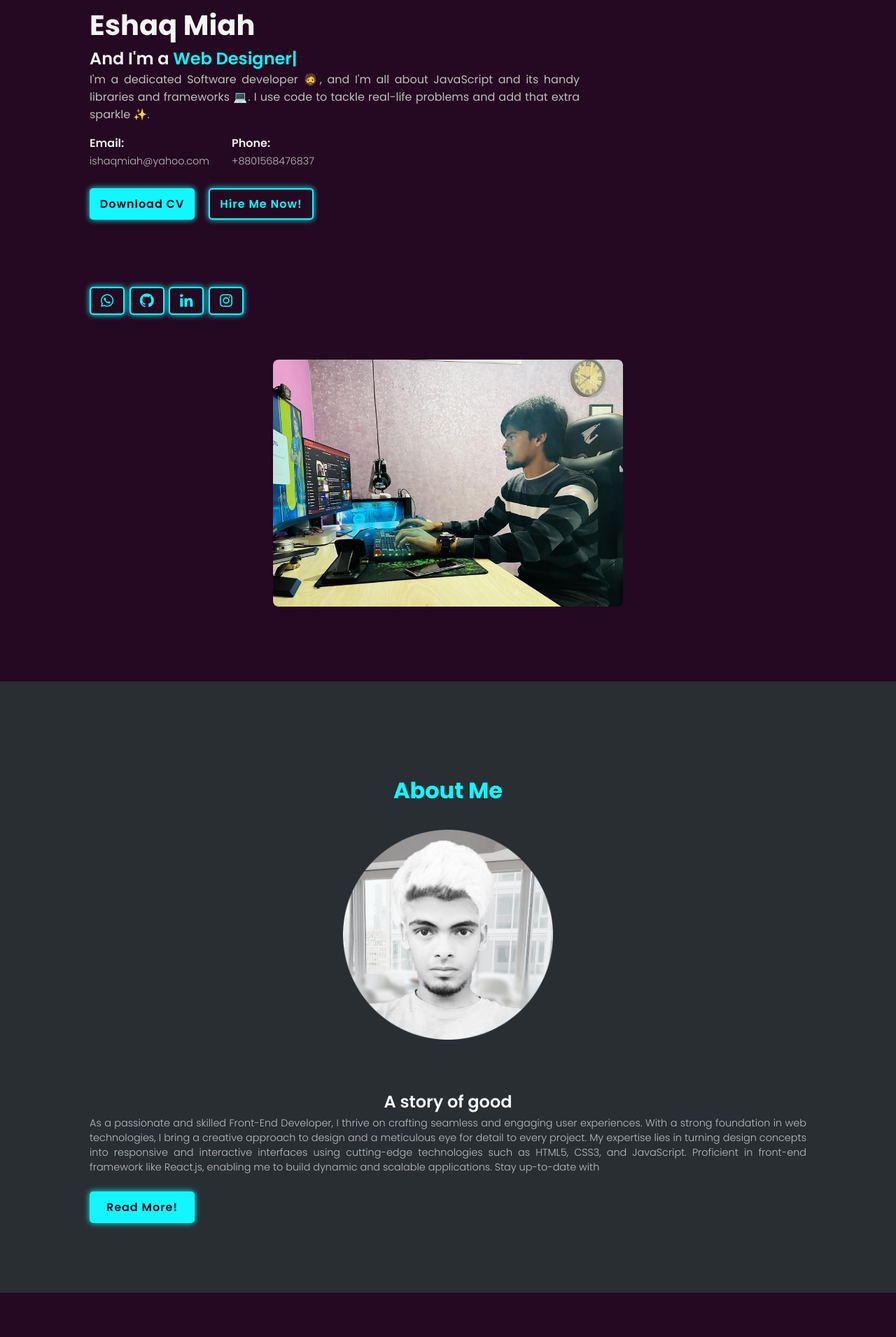
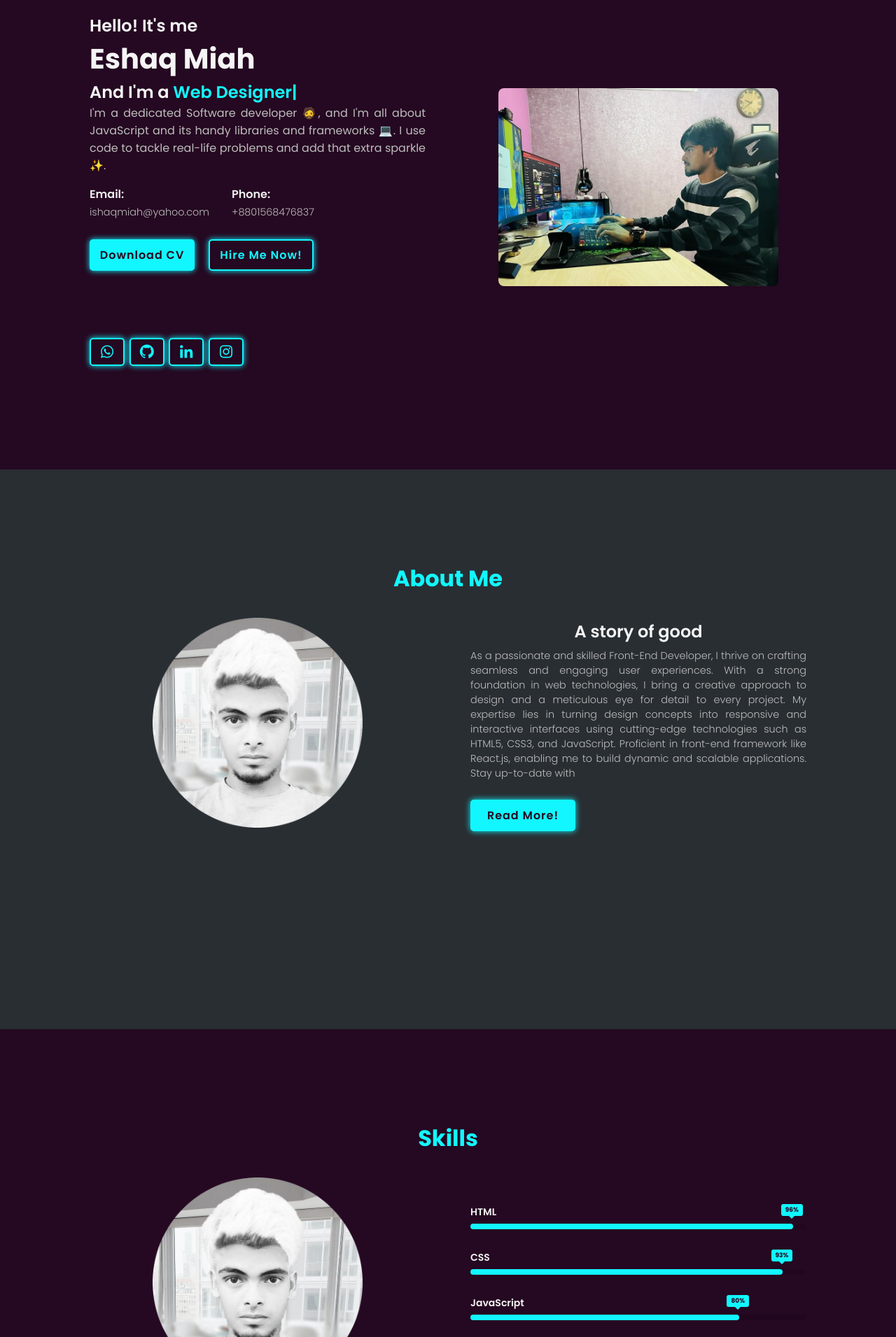
Before and after one commit to hiiipercy/hira, a React (Create React App) app: page / in a window 1280 px wide. Shown: the part 129-2040 px from the top of the page at 70% size. Built offline with nearby package versions, Linux system fonts and the light colour scheme.

Commit message:
Add files via upload

```diff
--- a/src/Style.css
+++ b/src/Style.css
@@ -919,89 +919,9 @@ span{
 
 
 
-@media (max-width:2560px){
-  header{
-    padding: 20px 15%;
-  }
-  .home{
-  padding: 100px 15%;
-  min-height: 100vh;
-  height: 100%;
-  width: 100%;
-  display: grid;
-  grid-template-columns: repeat(auto-fill , minmax(800px , 1fr));
-  gap: 4rem;
-  justify-content: space-between;
-  align-items: center;
-}
-.home-content {
-  max-width: 700px;
-  width: 100%;
-}
-.image-box img{
-  border-radius: 8px;
-  height: auto;
-  max-width:500px;
-  align-items: center;
-  width: 100%;
-}
-.bio_left img{
-  height: auto;
-  width: auto;
-  max-width:400px;
-  text-align: center;
-}
-.about{
-  padding: 100px 15%;
-}
-.about-body{
-  display: grid;
-  grid-template-columns: repeat(auto-fill , minmax(800px , 1fr));
-  gap: 4rem;
-}
-.skill-section{
-  padding: 100px 15%;
-}
-.skill {
-  display: grid;
-  grid-template-columns: repeat(auto-fill , minmax(700px , 1fr));
-}
-.skill-img img{
-  height: auto;
-  width: auto;
-  max-width:400px;
-  text-align: center;
-}
-.services_main{
-  padding: 100px 15%;
-}
-.services{
-  display: grid;
-  grid-template-columns: repeat(auto-fill , minmax(500px , 1fr));
-  gap: 2rem;
-}
-.portfolio{
-  padding: 100px 15%;
-}
-.portfolio_body{
-  display: grid;
-  grid-template-columns: repeat(auto-fill , minmax(250px , 1fr));
-  gap: 2rem;
-}
-.contact{
-  padding: 100px 15%;
-}
-.contact_body form{
-  margin: 1rem auto;
-  max-width: 60rem;
-  margin-bottom: 3rem;
-  align-items: center;
-  width: 100%;
- }
-}
 
 
-@media (max-width:1440px){
+@media (min-width:1330px){
   header{
     padding: 20px 10%;
   }
```
